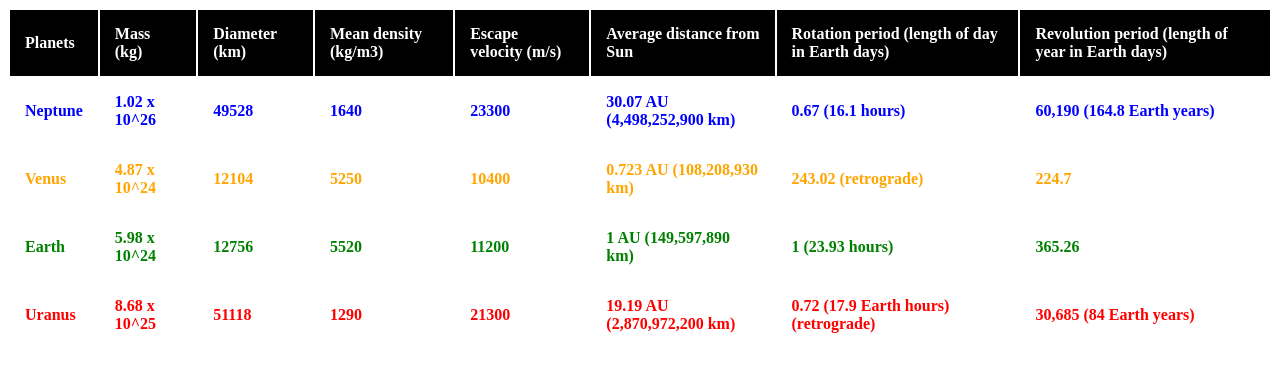
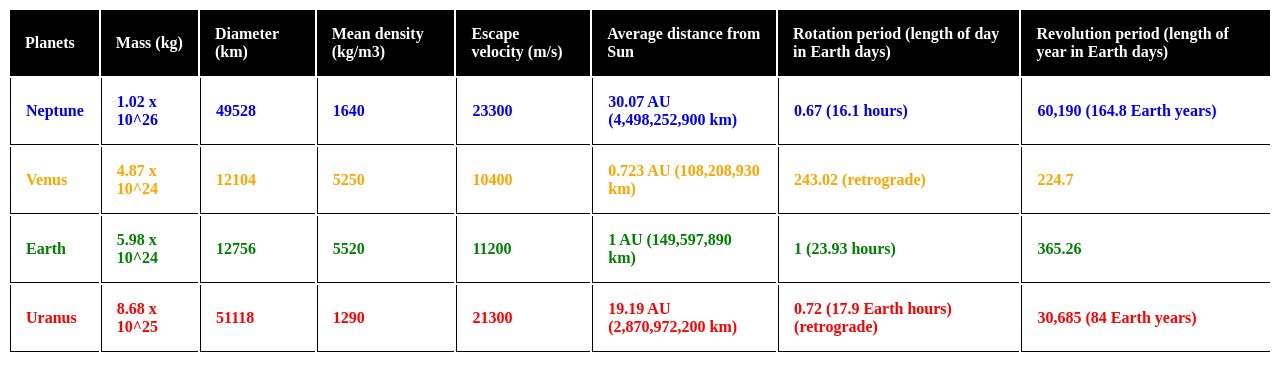
Before and after one commit to ahuerta6/lab5, a plain HTML site: page index.html in a window 1280 px wide. Drawn offline with Linux system fonts and the light colour scheme.

Commit message:
testing borders again

```diff
--- a/style.css
+++ b/style.css
@@ -33,5 +33,6 @@
 }
 
 .table tbody td {
-    border-radius: 1px solid black;
+    border-bottom: 1px solid black;
+    border-left: 1px solid black;
 }
```
